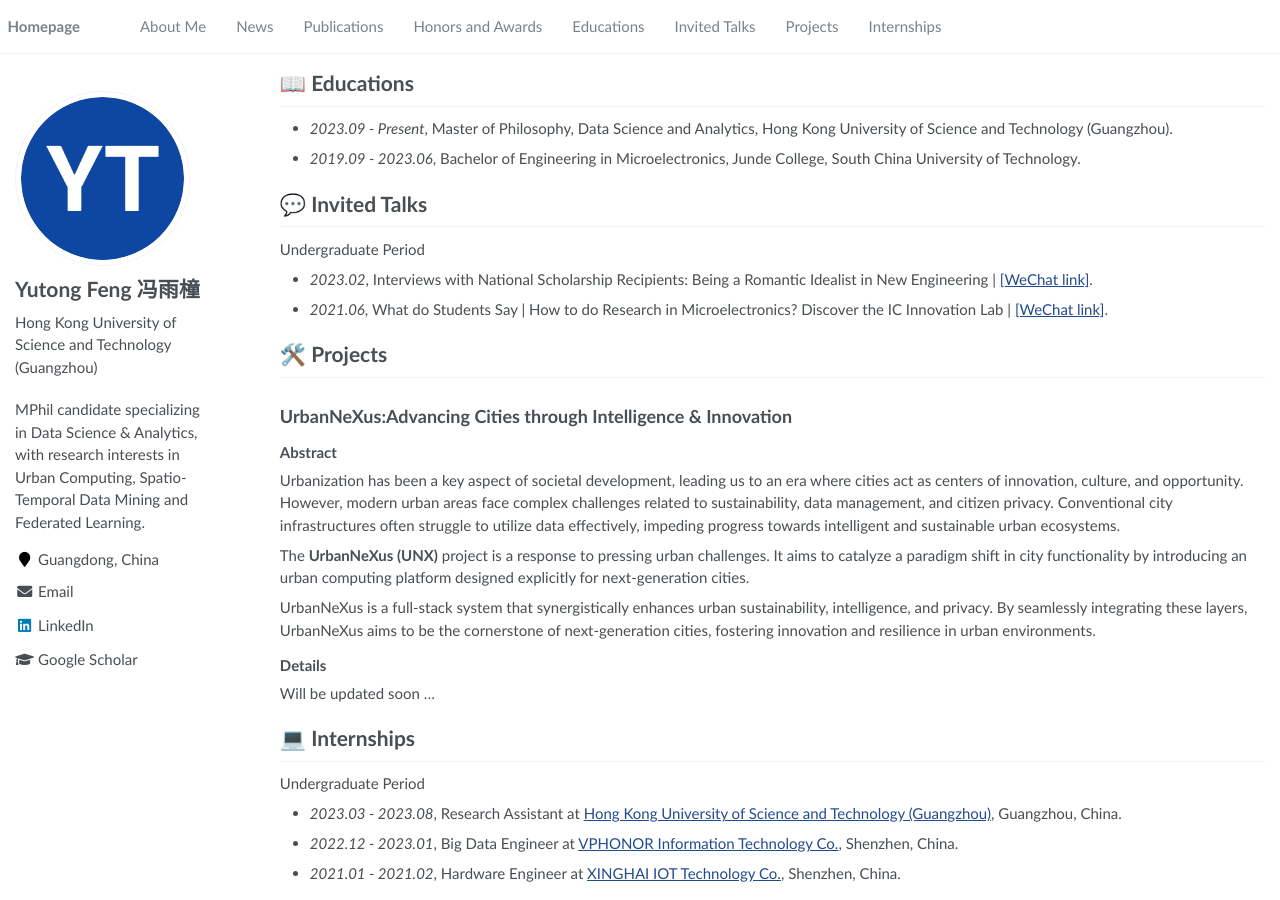
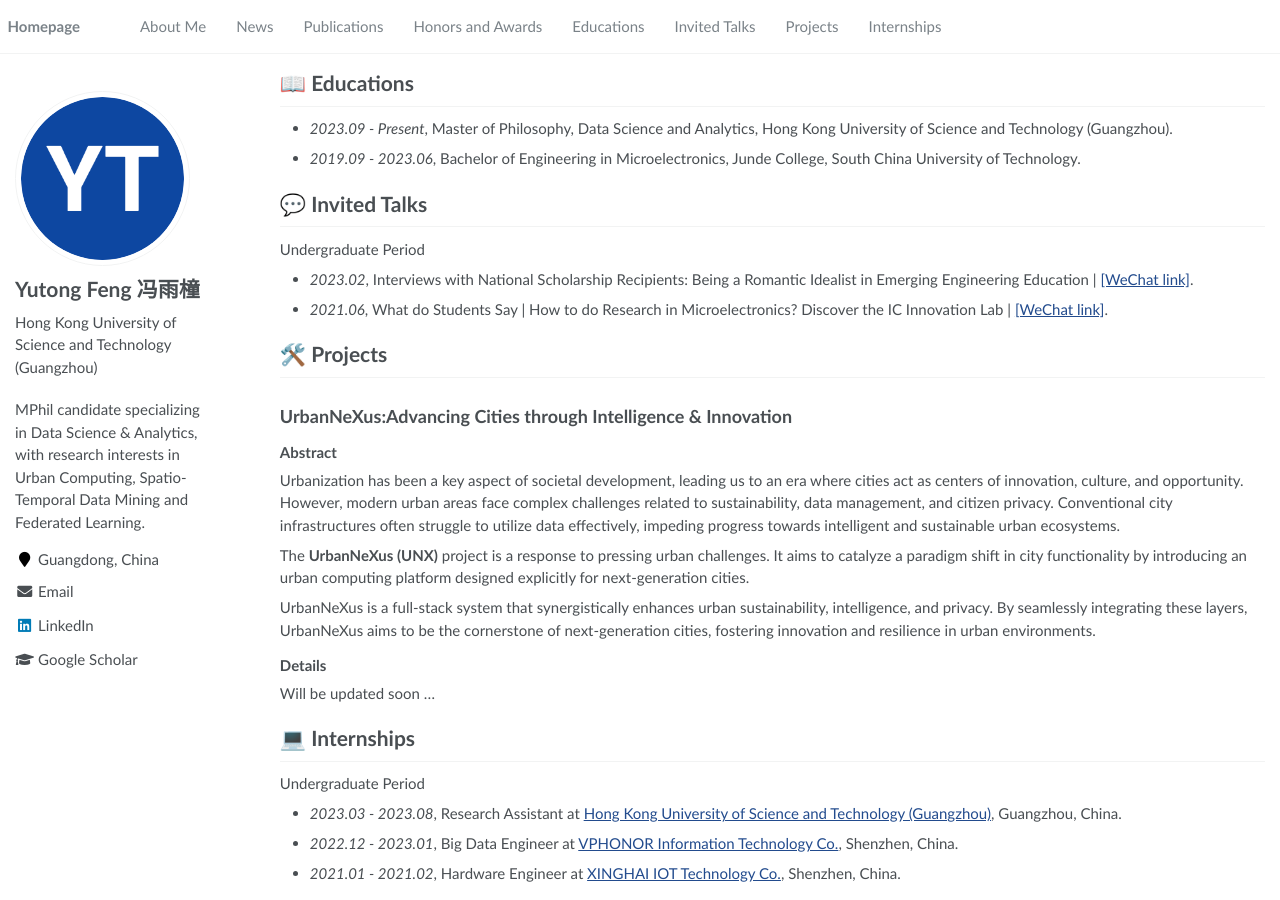
Before and after one commit to Yutong-Feng/yutong-feng.github.io, a Jekyll site: the page built from _pages/about.md, in a window 1280 px wide and 900 px high, scrolled down 1509 px. Built offline with Jekyll 4.4.1, drawn with Linux system fonts in a browser that asks for light colours.

Commit message:
Fixed some formatting issues.

```diff
--- a/_pages/about.md
+++ b/_pages/about.md
@@ -59,7 +59,7 @@ Yutong Feng
 <!-- [Spatio-Temporal Field Neural Networks for Air Quality Inference](https://openaccess.thecvf.com/content_cvpr_2016/papers/He_Deep_Residual_Learning_CVPR_2016_paper.pdf) -->
 [Spatio-Temporal Field Neural Networks for Air Quality Inference](https://github.com/Yutong-Feng/STFNN)
 
-**Yutong Feng**, Qiongyan Wang, Yutong Xia, Junlin Huang, Siru Zhong, Yuxuan Liang<sub>*</sub>
+**Yutong Feng**, Qiongyan Wang, Yutong Xia, Junlin Huang, Siru Zhong, Yuxuan Liang<sup>*</sup>
 
 [**Project**](https://github.com/Yutong-Feng/STFNN) <strong><span class='show_paper_citations' data='DhtAFkwAAAAJ:ALROH1vI_8AC'></span></strong>
 - Lorem ipsum dolor sit amet, consectetur adipiscing elit. Vivamus ornare aliquet ipsum, ac tempus justo dapibus sit amet.
@@ -81,7 +81,7 @@ Yutong Feng
 
 # 💬 Invited Talks
 Undergraduate Period
-- *2023.02*, Interviews with National Scholarship Recipients: Being a Romantic Idealist in New Engineering \| [\[WeChat link\]](https://mp.weixin.qq.com/s/eu2_h2CDONGbITEn7rrEkQ).
+- *2023.02*, Interviews with National Scholarship Recipients: Being a Romantic Idealist in Emerging Engineering Education \| [\[WeChat link\]](https://mp.weixin.qq.com/s/eu2_h2CDONGbITEn7rrEkQ).
 - *2021.06*, What do Students Say \| How to do Research in Microelectronics? Discover the IC Innovation Lab \| [\[WeChat link\]](https://mp.weixin.qq.com/s/Nzmku8n-dgqVVH4w2eIPcA).
 
 
```
